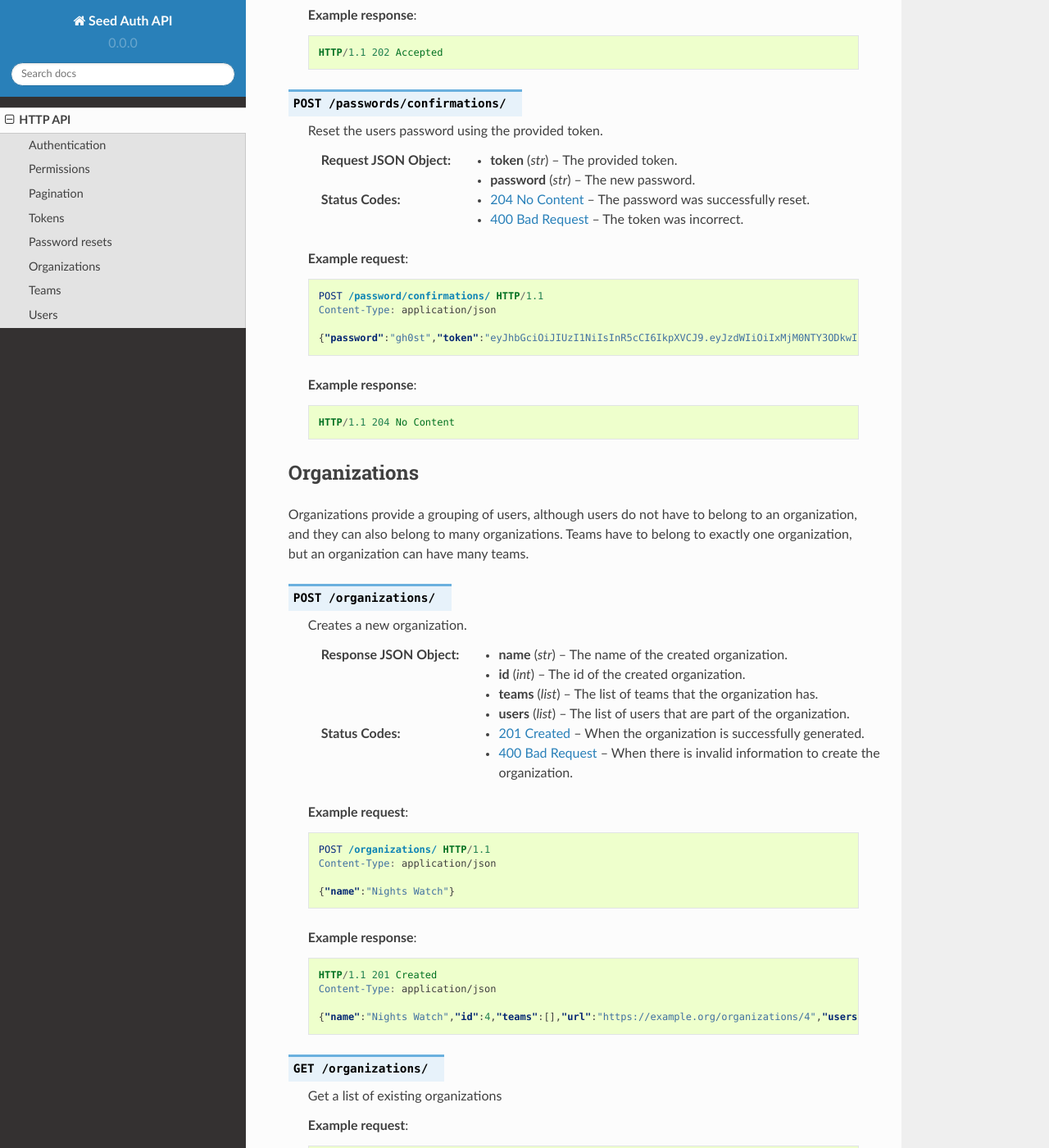
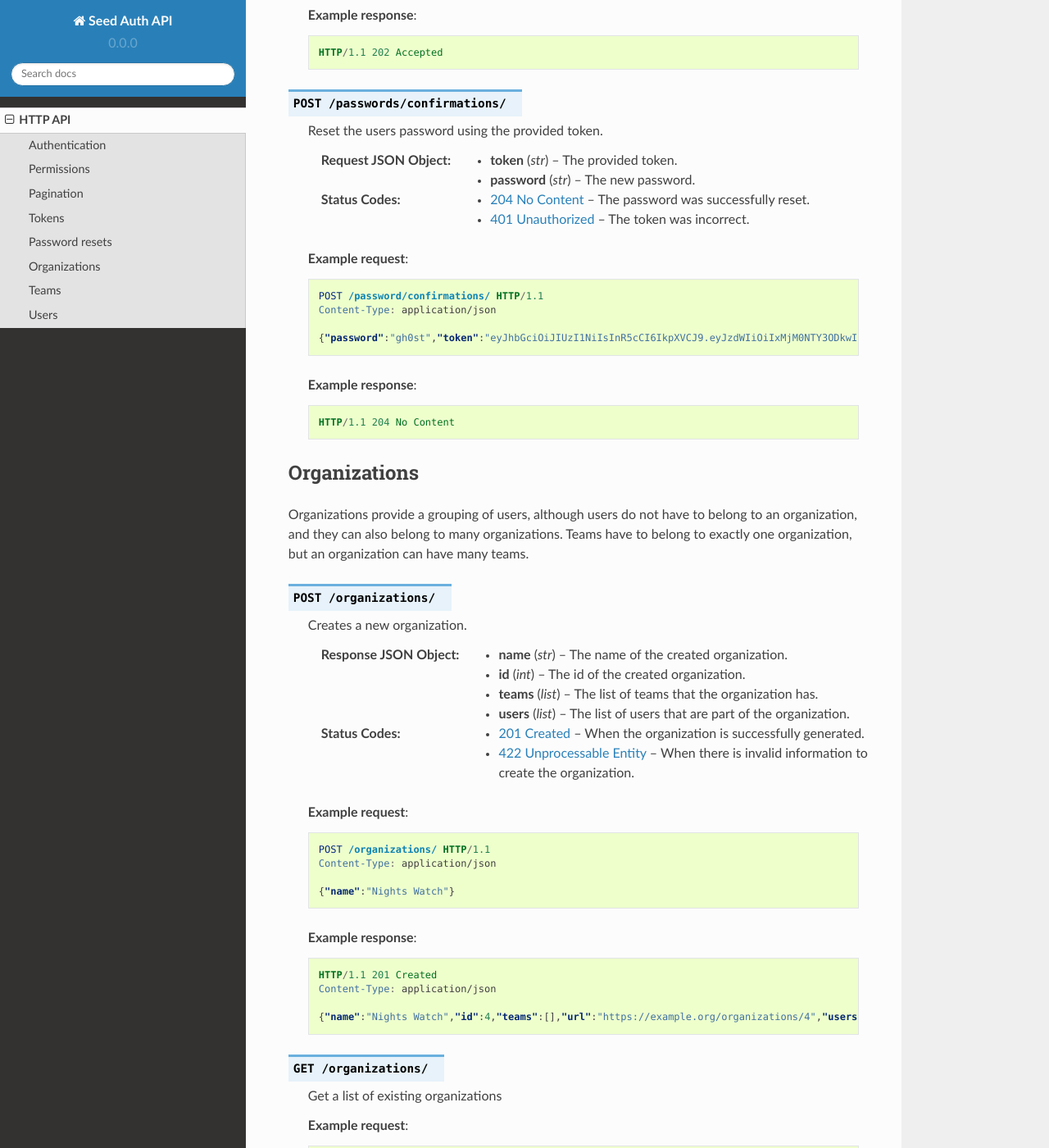
Before and after one commit to praekelt/seed-auth-api, a Sphinx documentation site: the page built from docs/http_api.rst, in a window 1280 px wide and 1400 px high, scrolled down 3856 px. Shown: the whole window at 82% size. Built offline with Sphinx 7.4.7 and the Read the Docs theme 2.0.0, drawn with Linux system fonts in a browser that asks for light colours; some of the changed text lies outside the part shown.

Commit message:
Change 400 status codes to better describing 401 and 422 codes

```diff
--- a/docs/http_api.rst
+++ b/docs/http_api.rst
@@ -68,7 +68,7 @@ user:create
 
    :>header Authorization: "Token " followed by the token to verify
    :status 200: The token is valid.
-   :status 400: The token is invalid.
+   :status 401: The token is invalid.
 
    **Example request**:
 
@@ -145,7 +145,7 @@ For the token endpoints, no authentication is required.
    :<json str password: The password of the user to create the token for.
    :>json str token: The generated token.
    :status 201: When the token is successfully generated.
-   :status 400: When the user credentials are incorrect.
+   :status 422: When the user credentials are incorrect.
 
    **Example request**:
 
@@ -220,7 +220,7 @@ To reset a user's password, the following steps should be followed:
    :<json str token: The provided token.
    :<json str password: The new password.
    :code 204: The password was successfully reset.
-   :code 400: The token was incorrect.
+   :code 401: The token was incorrect.
 
    **Example request**:
 
@@ -254,7 +254,7 @@ to belong to exactly one organization, but an organization can have many teams.
     :>json list teams: The list of teams that the organization has.
     :>json list users: The list of users that are part of the organization.
     :status 201: When the organization is successfully generated.
-    :status 400: When there is invalid information to create the organization.
+    :status 422: When there is invalid information to create the organization.
 
     **Example request**:
 
@@ -326,7 +326,7 @@ to belong to exactly one organization, but an organization can have many teams.
     :>json list teams: The list of teams that the organization has.
     :>json list users: The list of users that are part of the organization.
     :status 200: When the organization is successfully generated.
-    :status 400: When there is invalid information to update the organization.
+    :status 422: When there is invalid information to update the organization.
 
     **Example request**:
 
@@ -515,7 +515,7 @@ Teams
         the object that the permission acts on, and properties is a flat object
         to add any additional properties.
     :status 201: Successfully created team.
-    :status 400: Missing required information to create team.
+    :status 422: Missing required information to create team.
 
     **Example request**:
 
```
